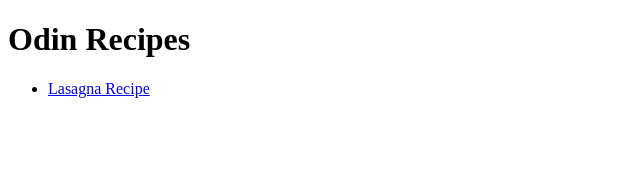
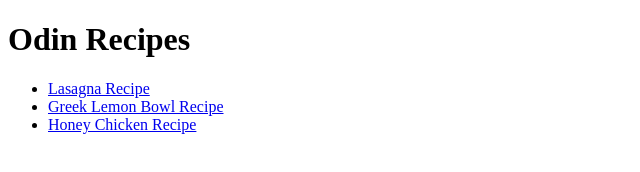
Before and after one commit to Arda957/Odin-Recipes, a plain HTML site: page index.html in a window 1280 px wide. Shown: the whole page, without its empty margins (0-640 px from the left). Drawn offline with Linux system fonts and the light colour scheme.

Commit message:
Add recipe links for navigation

```diff
--- a/index.html
+++ b/index.html
@@ -9,6 +9,8 @@
     <h1>Odin Recipes</h1>
     <ul>
         <li><a href="./odin-recipes/lasagna.html">Lasagna Recipe</a></li>
+        <li><a href="./odin-recipes/greek-lemon-bowl.html">Greek Lemon Bowl Recipe</a></li>
+        <li><a href="./odin-recipes/honey-chicken.html">Honey Chicken Recipe</a></li>
     </ul>
    </body>
 </html>
```
